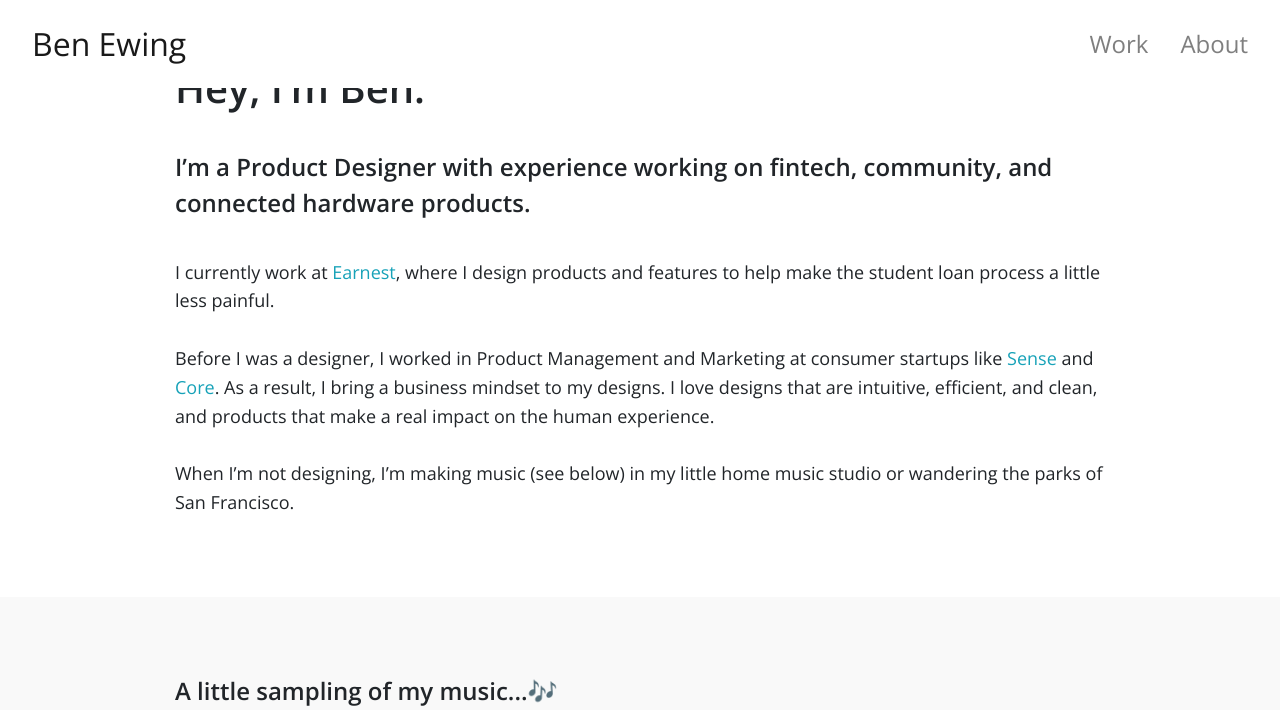
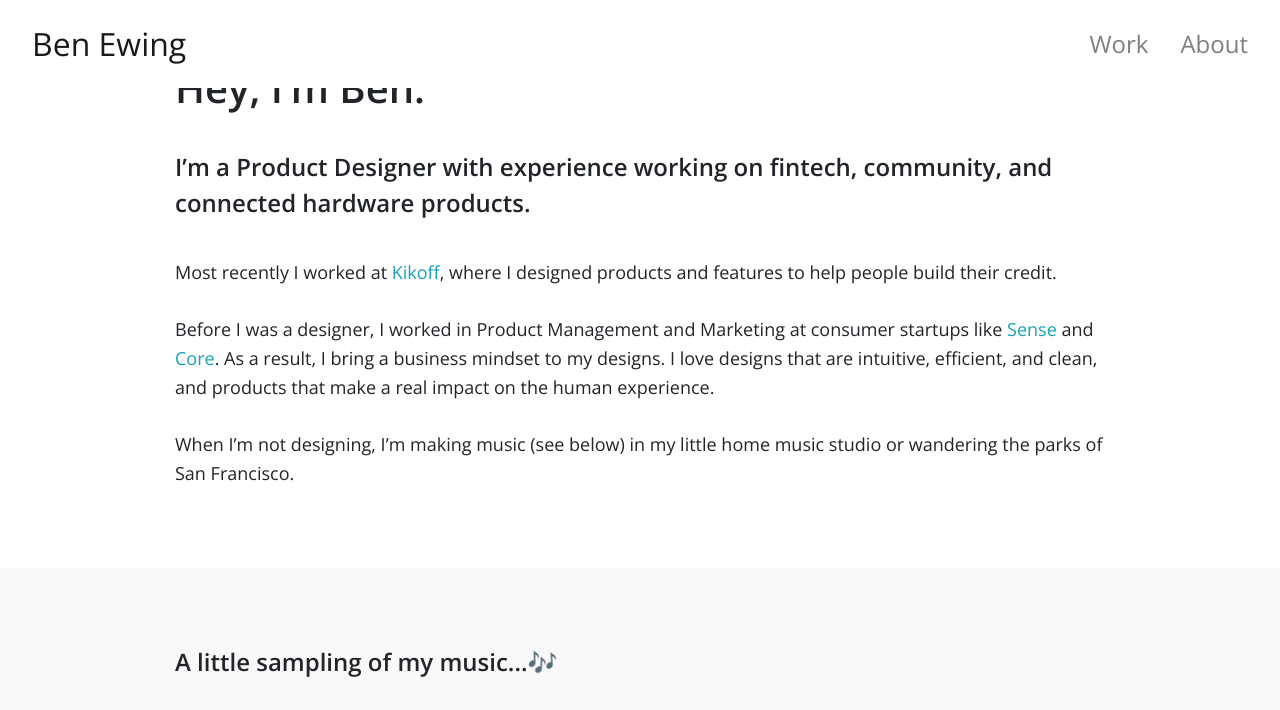
Before and after one commit to bewing91/new_bewingco, a Jekyll site: the page built from about.html, in a window 1280 px wide and 900 px high, scrolled down 568 px, cut to the strip 0-710 px from the top of the window. Built offline with Jekyll 4.4.1, drawn with Linux system fonts in a browser that asks for light colours; some web fonts are replaced.

Commit message:
Update about.html

```diff
--- a/about.html
+++ b/about.html
@@ -17,7 +17,7 @@ layout: about
         <h4 style="line-height: 1.5;">I’m a Product Designer with experience working on fintech, community, and connected hardware products.</h4>
 
         <br />
-        I currently work at <a href="http://www.earnest.com" target="_blank">Earnest</a>, where I design products and features to help make the student loan process a little less painful.
+        Most recently I worked at <a href="http://www.kikoff.com" target="_blank">Kikoff</a>, where I designed products and features to help people build their credit.
         <br /><br />
         Before I was a designer, I worked in Product Management and Marketing at consumer startups like <a href="https://www.sense.com" target="blank">Sense</a> and <a href="https://www.hellocore.com" target="blank">Core</a>.
           As a result, I bring a business mindset to my designs. I love designs that are intuitive, efficient, and clean, and products that make a real impact on the human experience.
```
